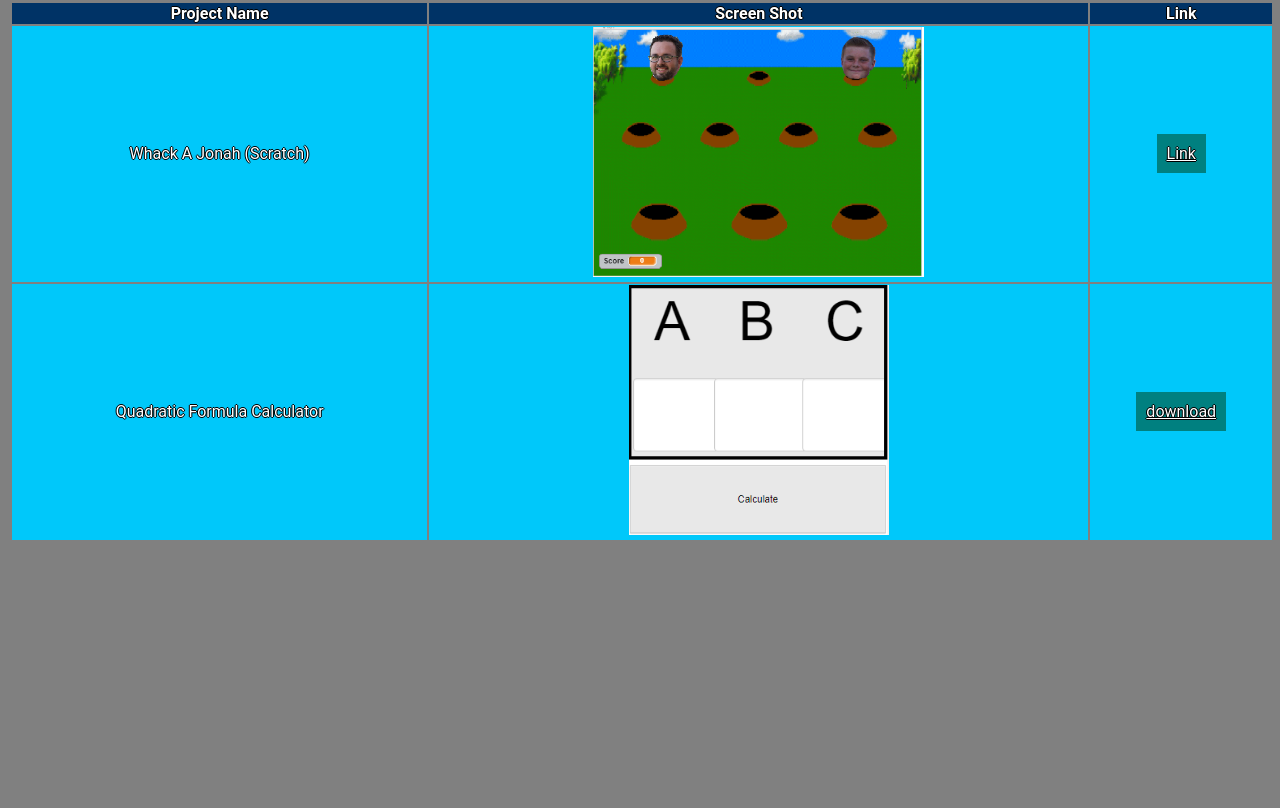
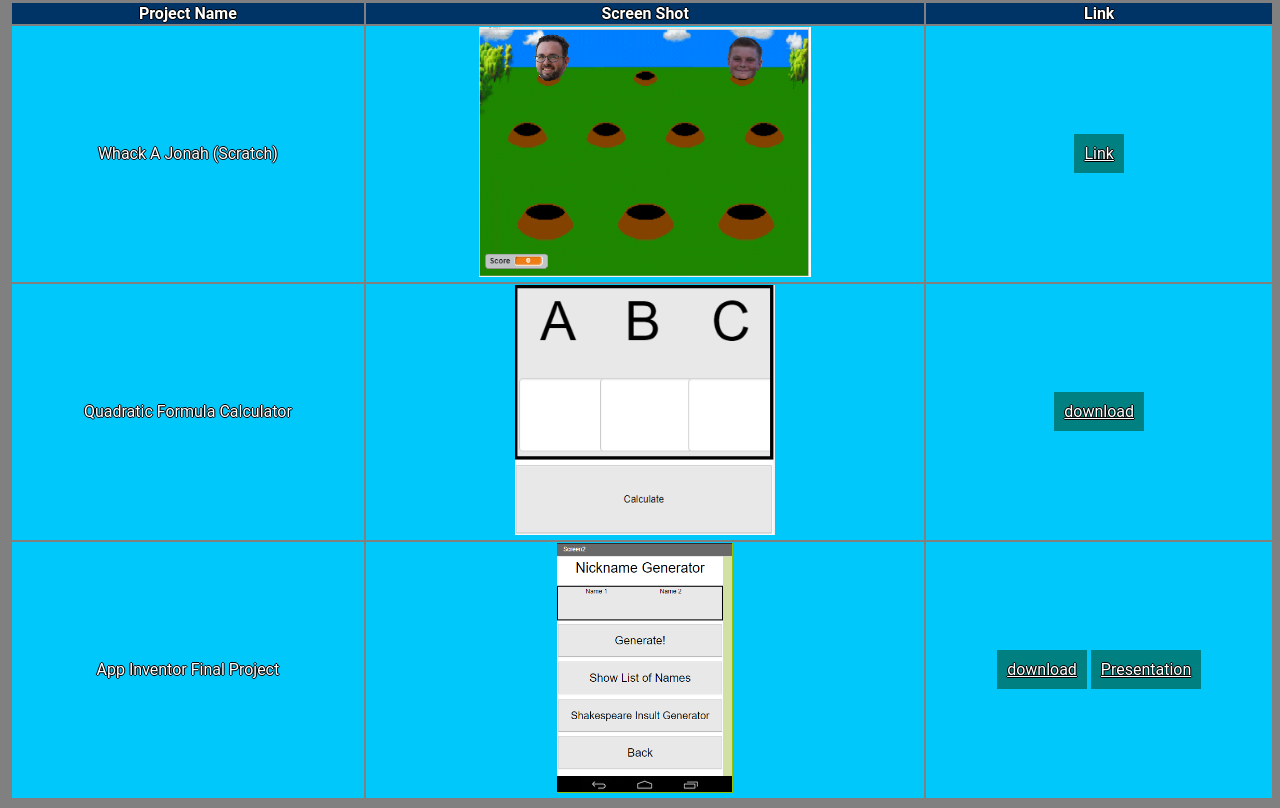
Before and after one commit to josiahprescott/josiahprescott.github.io, a plain HTML site: page my_website/portfolio.html in a window 1280 px wide. Shown: the part 411-1219 px from the top of the page. Before the commit the page ends 961 px from the top, so only its background shows below. Drawn offline with Linux system fonts and the light colour scheme.

Commit message:
Added app inventor everything

```diff
--- a/my_website/portfolio.html
+++ b/my_website/portfolio.html
@@ -28,6 +28,12 @@
             <td> <img src= "images/Calculator.PNG" height = 250></img> </td>
             <td> <a href= "appinventor/Calculator.apk" download>download</a></td>
         </tr>
+        <tr>
+        <td> App Inventor Final Project </td>
+        <td> <img src= "images/barger.PNG" height = 250></img> </td>
+        <td><a href= "appinventor/Barger.apk" download>download</a>
+            <a href= "https://docs.google.com/a/linfield.com/presentation/d/1FJKwrx-yBDvHqwVj4WsUcXG4EPh4fhE72lL3Qi8m6EE/edit?usp=sharing">Presentation</a></td>
+        </tr>
     </table>
 	  </body>
 	</html>
```
Also changed, not shown: my_website/images/barger.PNG (added).
